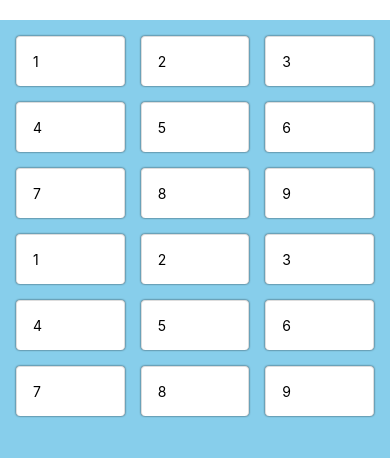
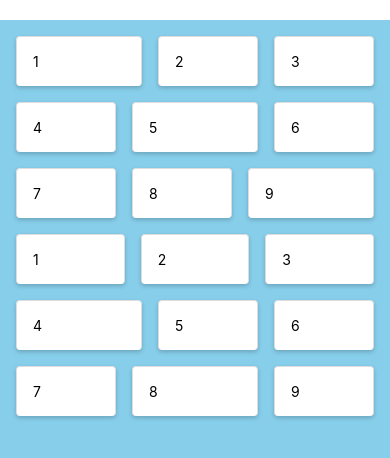
Before and after one commit to qvil-playground/photo-album, a React Native app: screen / in a window 390 px wide. Shown: the top 458 px of the page. Built offline with nearby package versions, Linux system fonts and the light colour scheme.

Commit message:
Irregular card layout practice

```diff
--- a/screens/CardLayout.js
+++ b/screens/CardLayout.js
@@ -9,17 +9,18 @@ const Card = styled.View`
   border-radius: 2;
   border-color: #ddd;
   border-bottom-width: 0;
-  shadow-color: #000;
+  box-shadow: 0 2px 4px rgba(0, 0, 0, 0.2);
+  /* shadow-color: #000;
   shadow-offset: {width: 0, height: 2};
   shadow-opacity: 0.8;
-  shadow-radius: 2;
-  elevation: 1;
+  shadow-radius: 2; */
+  /* elevation: 1; // Android Only? */
   margin: 8px;
   background-color: white;
   border-radius: 4px;
   padding: 16px;
   background: white;
-  flex: 1;
+  flex: ${({ big }) => (big ? 9 : 1)};
   min-width: 100px;
 `;
 
@@ -34,7 +35,7 @@ const CardLayout = () => {
       <ScrollView style={styles.scrollView}>
         <CardContainer>
           {array.map((value, index) => (
-            <Card key={index}>
+            <Card key={index} big={index % 4 === 0}>
               <Text>{value}</Text>
             </Card>
             // <View key={index} style={styles.card}>
```
